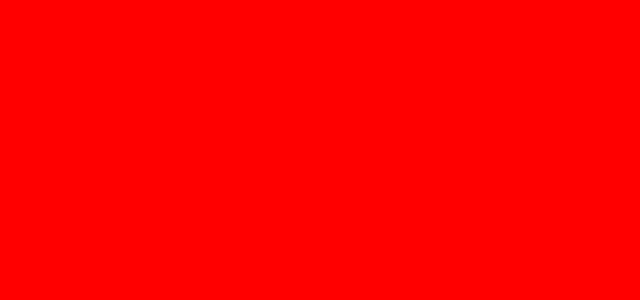
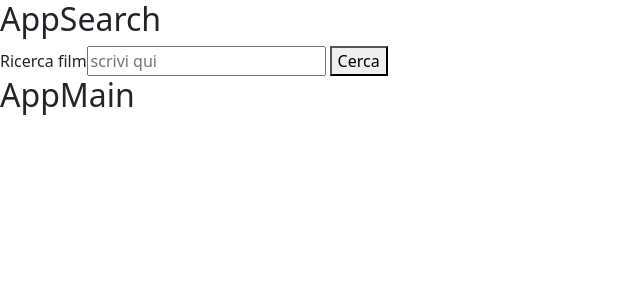
Before and after one commit to igor-86/vite-boolflix, a Vue app: page / in a window 1280 px wide. Shown: the top 300 px of the page, without its empty margins (0-640 px from the left). Built offline with nearby package versions, Linux system fonts and the light colour scheme.

Commit message:
Start App

```diff
--- a/package.json
+++ b/package.json
@@ -10,6 +10,7 @@
   },
   "dependencies": {
     "axios": "^1.1.3",
+    "bootstrap": "^5.2.2",
     "vue": "^3.2.41"
   },
   "devDependencies": {
--- a/src/App.vue
+++ b/src/App.vue
@@ -1,20 +1,26 @@
 <script>
 import axios from "axios";
+import AppSearchVue from "./components/AppSearch.vue";
+import { store } from "./store";
+import AppSearch from "./components/AppSearch.vue";
+import AppCards from "./components/AppCards.vue";
+
 export default {
   data() {
     return {
-
+      store
     }
   },
   components: {
-
+    AppSearch,
+    AppCards,
   }
 }
 </script>
 
 <template>
-
-
+  <AppSearch />
+  <AppCards />
 </template>
 
 <style lang="scss">
--- /dev/null
+++ b/src/components/AppCards.vue
@@ -0,0 +1,23 @@
+<script>
+
+
+export default {
+    data() {
+        return {
+            name: "AppMain",
+        }
+    },
+    components: {
+
+    }
+}
+</script>
+
+<template>
+    <h2>{{ name }}</h2>
+
+</template>
+
+<style lang="scss" scoped>
+@use "../styles/general.scss" as *;
+</style>
--- /dev/null
+++ b/src/components/AppSearch.vue
@@ -0,0 +1,30 @@
+<script>
+import axios from "axios";
+import { store } from "../store";
+
+export default {
+    data() {
+        return {
+            store,
+            name: "AppSearch",
+        }
+    },
+    components: {
+
+    }
+}
+</script>
+
+<template>
+    <h2>{{ name }}</h2>
+    <div class="form-search">
+        <label for="serach">Ricerca film</label>
+        <input type="text" name="" id="search" placeholder="scrivi qui">
+        <button class="btn-1 ms-1">Cerca</button>
+    </div>
+
+</template>
+
+<style lang="scss" scoped>
+@use "../styles/general.scss" as *;
+</style>
--- a/src/store.js
+++ b/src/store.js
@@ -0,0 +1,7 @@
+import { reactive } from "vue";
+
+export const store = reactive({
+    searchkey: "",
+    listFilm: [],
+    listSeries: [],
+});
--- a/src/styles/general.scss
+++ b/src/styles/general.scss
@@ -1,3 +1 @@
-body {
-    background-color: red;
-}
+@import "node_modules/bootstrap/scss/bootstrap";
```
Also changed, not shown: 1 other file (tests, documents, lock files or other folders).
